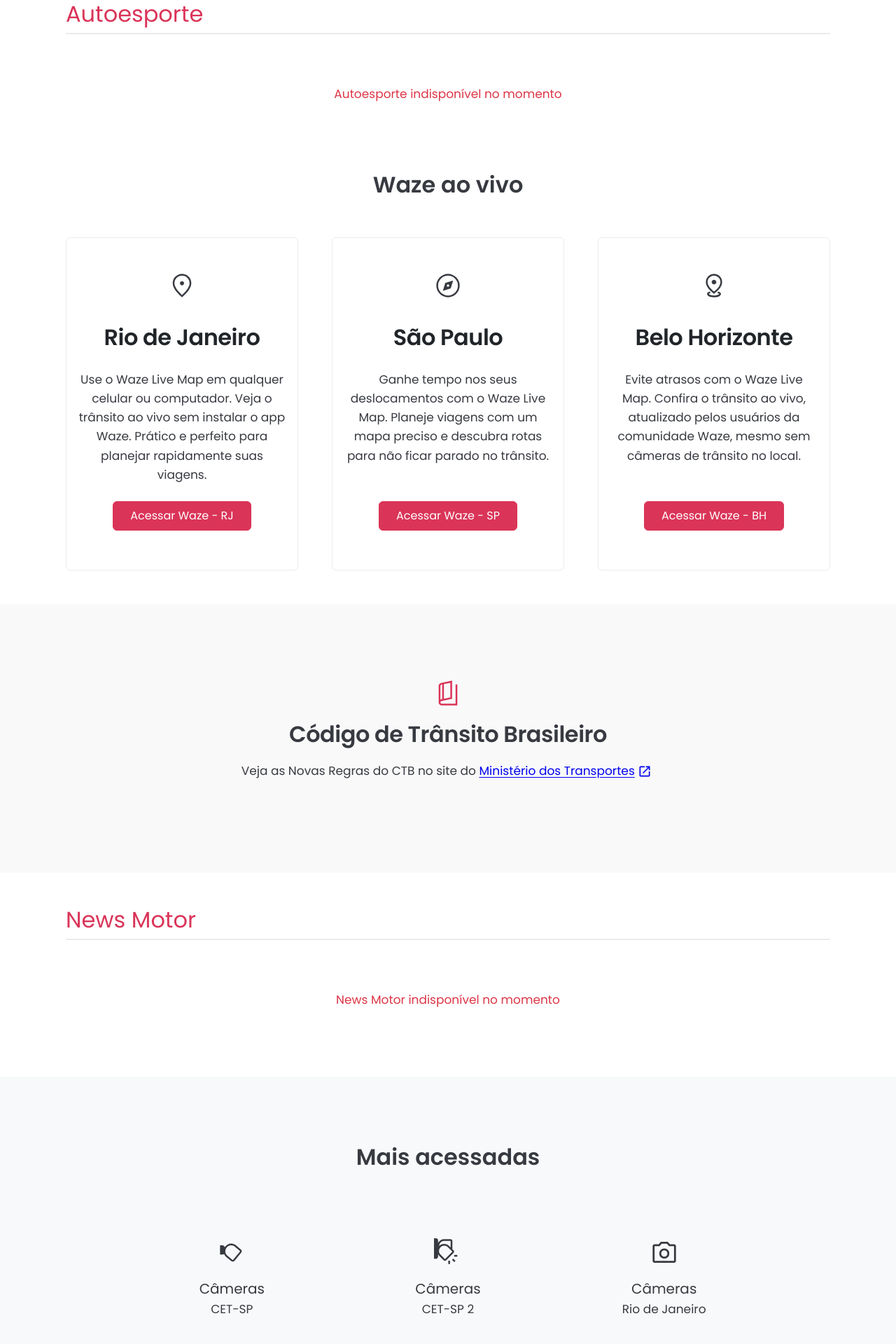
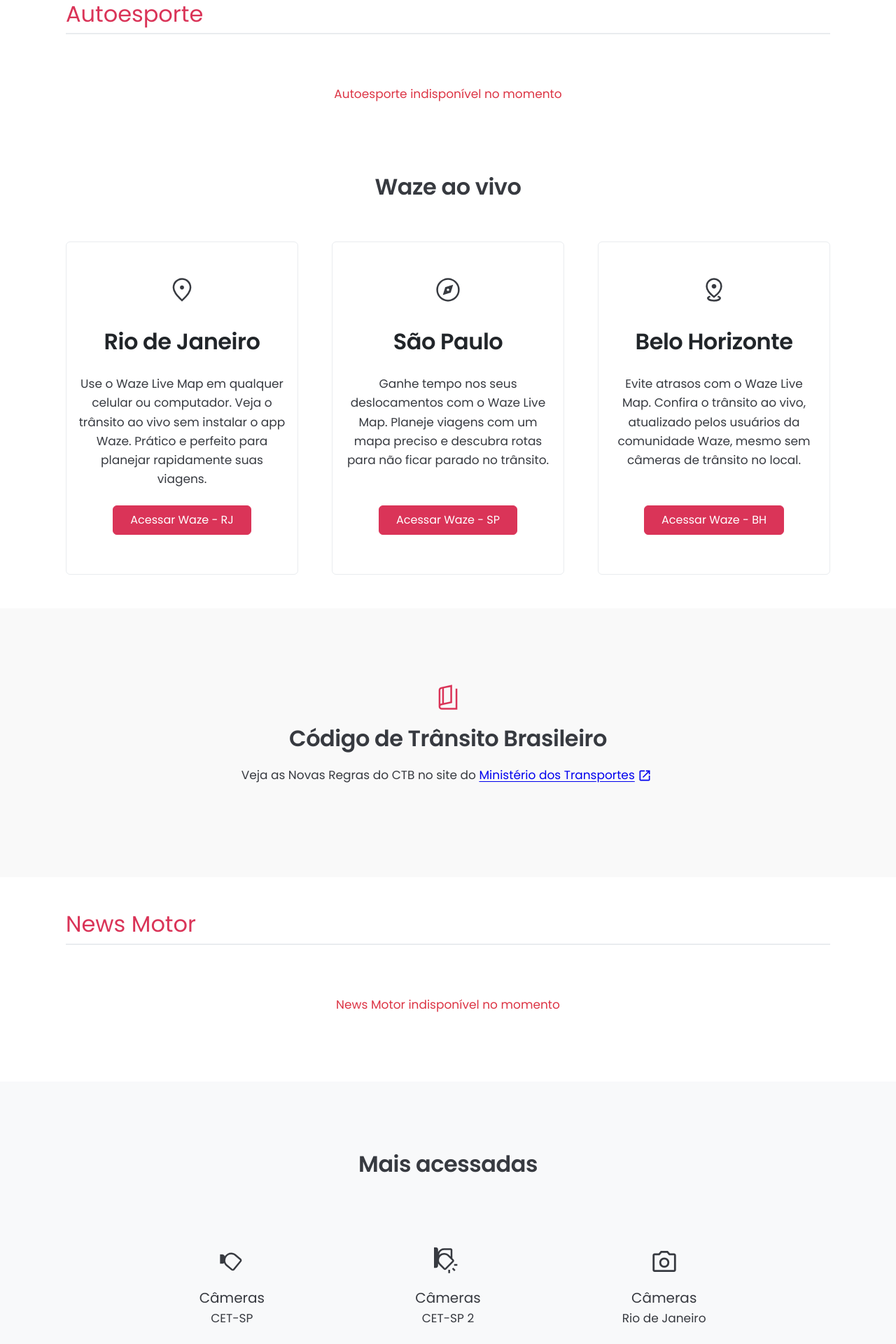
Before and after one commit to Sergio-Damm/transitoaovivo, a Jekyll site: the page built from index.html, in a window 1280 px wide. Shown: the part 1155-3075 px from the top of the page at 70% size. Built offline with Jekyll 4.4.1, drawn with Linux system fonts in a browser that asks for light colours; comment, search, counter and statistics services are not loaded.

Commit message:
content-h3-title index.html

```diff
--- a/_layouts/default.html
+++ b/_layouts/default.html
@@ -220,7 +220,7 @@
     <div class="container pt-5">
         <div class="row align-items-center">
 			<div class="col-12 col-md-10 mx-auto">
-                <h2 class="fw-semibold text-center">Mais acessadas</h2>
+                <h2 class="content-h3-title text-center">Mais acessadas</h2>
             </div>
         </div>
     </div>
--- a/index.html
+++ b/index.html
@@ -154,7 +154,7 @@
     <div class="container">
   		<div class="row">
         	<div class="col-12 col-md-10 mx-auto">
-  				<h2 class="fw-semibold text-center">Waze ao vivo</h2>
+  				<h2 class="content-h3-title text-center">Waze ao vivo</h2>
 			</div>
   		</div>
 	</div>
```
